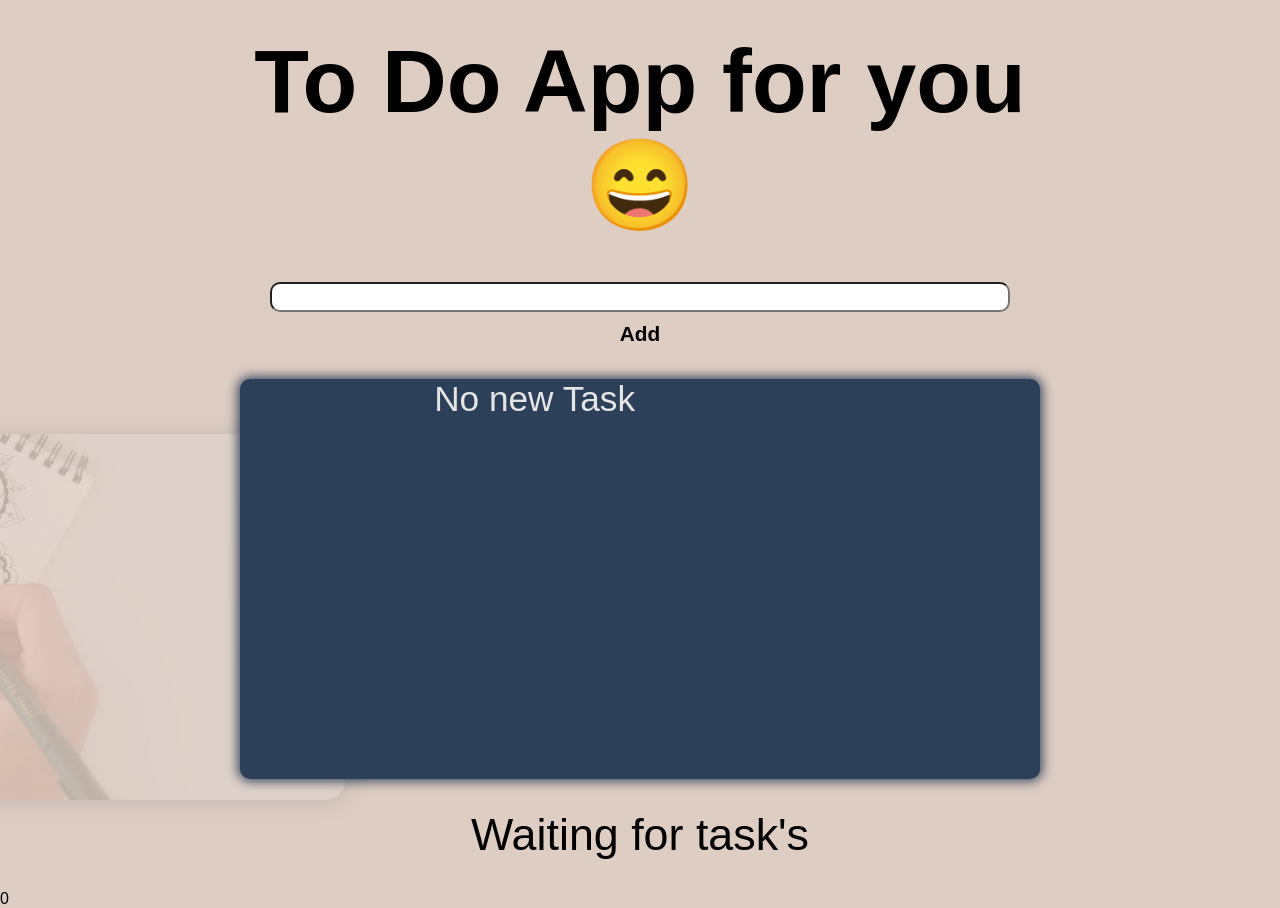
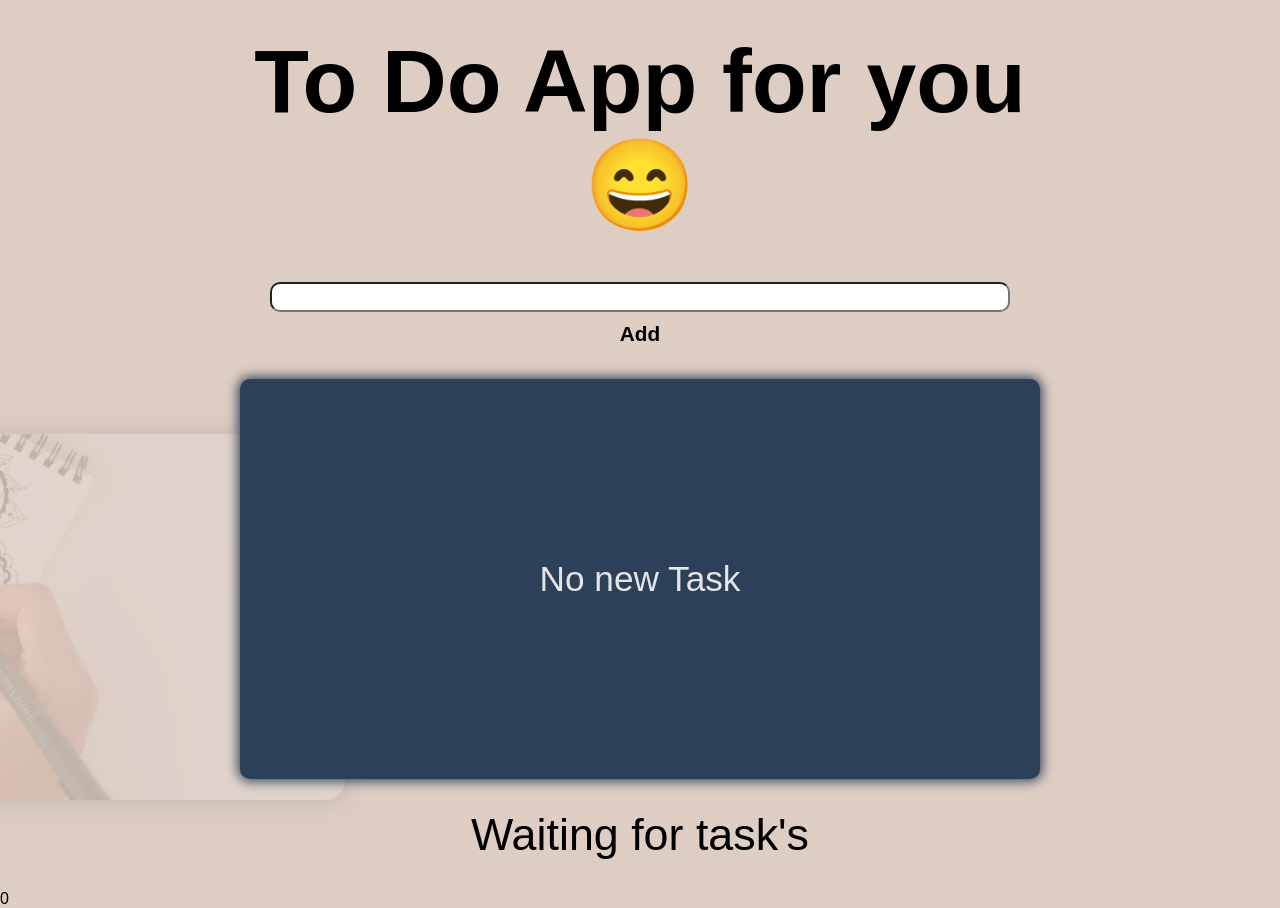
Before and after one commit to Majzerek/ToDo, a React (Create React App) app in the folder todolist/: page / in a window 1280 px wide. Built offline with nearby package versions, Linux system fonts and the light colour scheme.

Commit message:
Small bug in Title component, upgrade css

```diff
--- a/todolist/src/App.js
+++ b/todolist/src/App.js
@@ -44,7 +44,7 @@ export default function App() {
   return (
 
     <div>
-      <Title onSubmit={handleSubmit} onTask={newTask} onNewTask={setNewList} />
+      <Title onSubmit={handleSubmit} onTask={newTask} onNewTask={setNewTask} />
       <TodoList newTask={newTask} onDelete={handleDelete} onToggle={handleToggle} list={newList} />
       <Footer list={newList} />
 
--- a/todolist/src/TodoList.js
+++ b/todolist/src/TodoList.js
@@ -7,7 +7,7 @@ export function TodoList({ list, onToggle, onDelete }) {
             <div className='todo__list'>
                 <div className='todo__list--container'>
                     <ul className='todo__list--order'>
-                        {!list.length && "No new Task"}
+                        {!list.length && <span className="empty">No new Task</span>}
                         {list.map(task => <li className='todo__list--element' key={task.id}>
                             <label>
                                 <input type='checkbox' onChange={() => onToggle(task.id)} />
--- a/todolist/src/index.css
+++ b/todolist/src/index.css
@@ -59,6 +59,7 @@ body {
 
 /* container with list element */
 .todo__list--container{
+  position: relative;
   width: 100%;
   height:100%;
   min-height: 400px;
@@ -69,12 +70,12 @@ body {
   align-items:start;
   background-color: var(--focus-color);
   border-radius: 10px;
-  box-shadow: 0 0 12px 2px var(--focus-color) ;
+  box-shadow: 0 0 12px 2px var(--focus-color);
 }
 .todo__list--order {
   display: grid;
   grid-template-columns: 1fr 1fr ;
-  gap: 10px;
+  gap: 5px;
   margin: 0 auto;
   color:var(--text-color-main)
 }
@@ -83,6 +84,7 @@ body {
 .todo__list--order input {
   width: 20px;
   height: 20px;
+  margin-right: 15px;
 }
 
 /* ul container */
@@ -90,6 +92,12 @@ body {
   list-style: none;
   padding: 5px;
 
+}
+.empty {
+  position: absolute;
+  top: 50%;
+  left: 50%;
+  transform: translate(-50%, -50%);
 }
 
 /* single task span */
```
